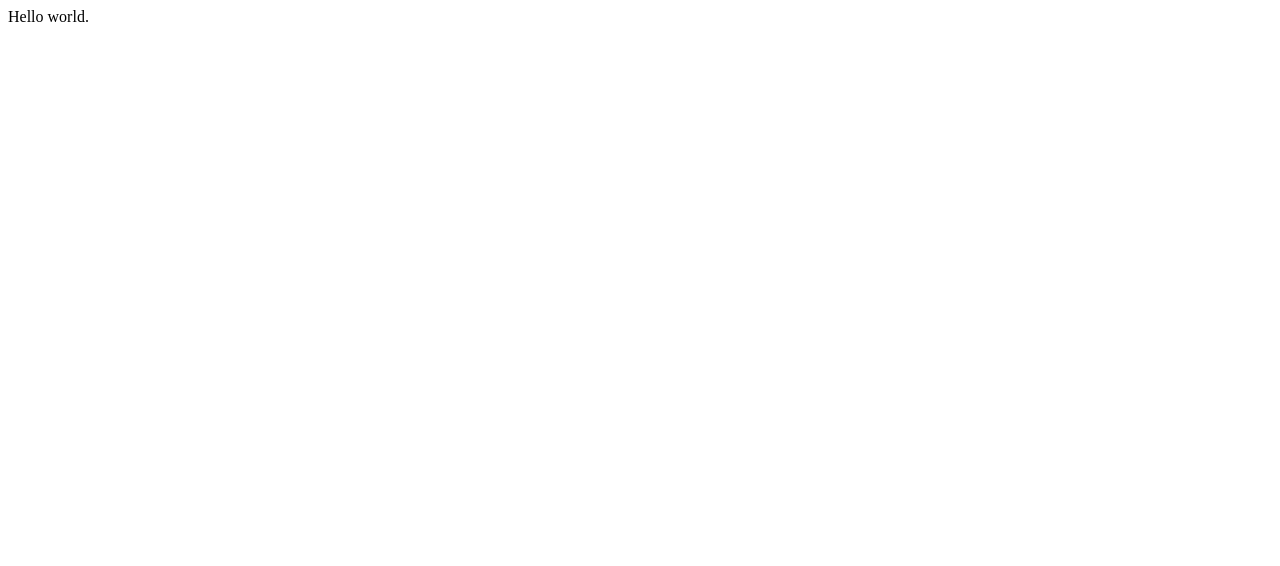
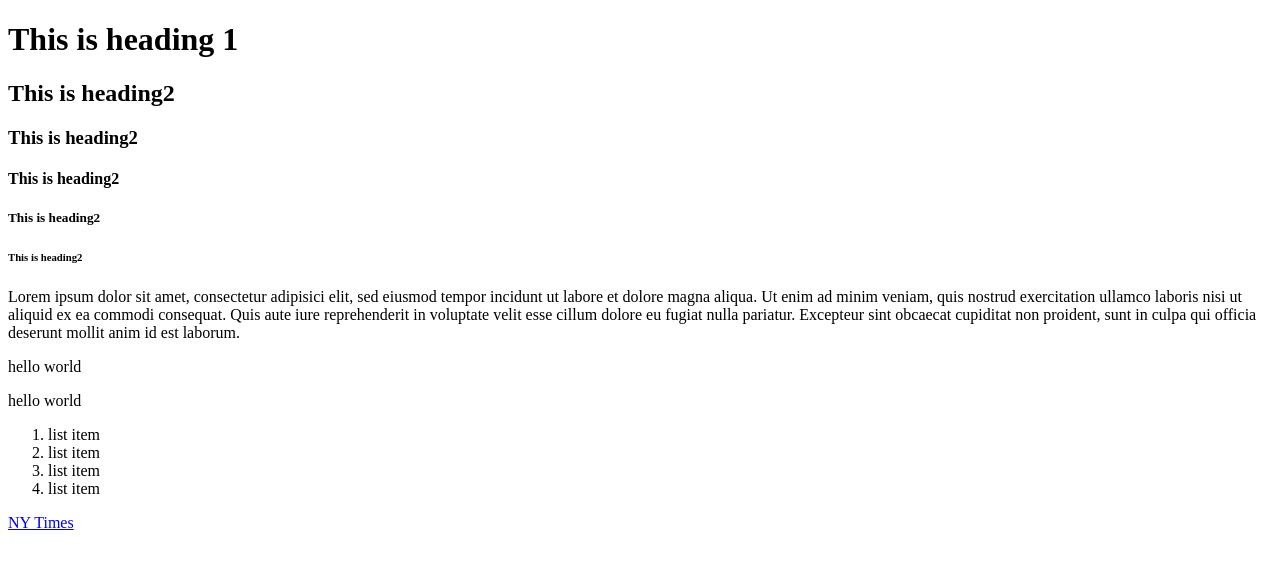
Before and after one commit to appea617/appea617.github.io, a plain HTML site: page index.html in a window 1280 px wide. Drawn offline with nearby package versions, Linux system fonts and the light colour scheme.

Commit message:
playing with html

```diff
--- a/index.html
+++ b/index.html
@@ -1,7 +1,7 @@
 <!DOCTYPE html>
 <html>
   <head>
-    <title></title>
+    <title>Amon Dario Appelt</title>
     <link href="assets/css/styles.css" media="all" rel="stylesheet" />
     <link rel="shortcut icon" href="" />
     <script src="http://ajax.googleapis.com/ajax/libs/jquery/1.11.1/jquery.min.js"></script>
@@ -9,8 +9,28 @@
 
   <body>
 
-    Hello world.
+    <h1>This is heading 1</h1>
+    <h2>This is heading2 </h2>
+    <h3>This is heading2 </h3>
+    <h4>This is heading2 </h4>
+    <h5>This is heading2 </h5>
+    <h6>This is heading2 </h6>
+
+   <p> Lorem ipsum dolor sit amet, consectetur adipisici elit, sed eiusmod tempor incidunt ut labore et dolore magna aliqua. Ut enim ad minim veniam, quis nostrud exercitation ullamco laboris nisi ut aliquid ex ea commodi consequat. Quis aute iure reprehenderit in voluptate velit esse cillum dolore eu fugiat nulla pariatur. Excepteur sint obcaecat cupiditat non proident, sunt in culpa qui officia deserunt mollit anim id est laborum.</p>
     <script src="assets/js/app.js"></script>
+    <p>hello world</p>
+    <p>hello world</p>
 
+    <ol>
+    <li>list item</li>
+    <li>list item</li>
+    <li>list item</li>
+    <li>list item</li>
+
+    </ol>
+
+
+
+    <a href="http://nytimes.com">NY Times</a>
   </body>
 </html>
```
Also changed, not shown: assets/img/IMG_3955.JPG (added).
